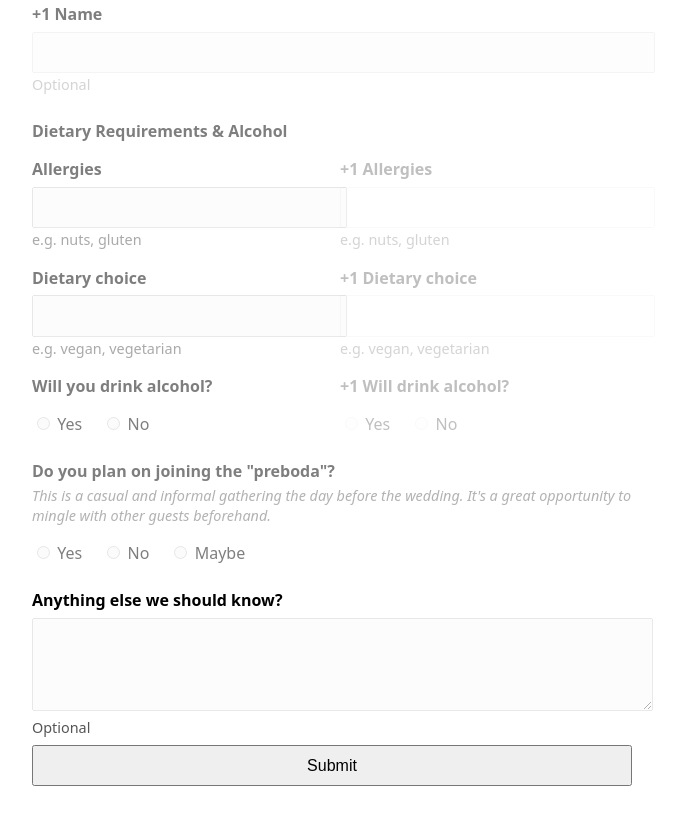
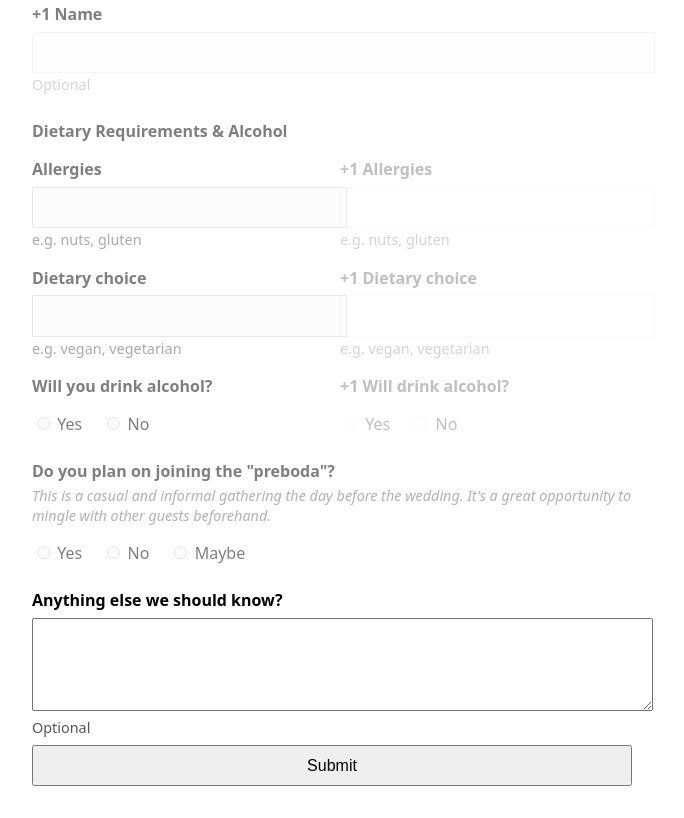
Before and after one commit to olegat/wedding-sites, a website: page public/rsvp.html in a window 1280 px wide. Shown: the part 572-1390 px from the top of the page, without its empty margins (308-992 px from the left). Drawn offline with Linux system fonts and the light colour scheme.

Commit message:
rsvp.html: do not disable the "notes-textfield"

```diff
--- a/public/rsvp.html
+++ b/public/rsvp.html
@@ -254,7 +254,7 @@
           <span lang="en">Anything else we should know?</span>
           <span lang="es">¿Algo más que debamos saber?</span>
           <span lang="fr">Autre chose à signaler ?</span>
-          <textarea id="notes-textarea" name="notes" rows="4"></textarea>
+          <textarea name="notes" rows="4"></textarea>
           <span class="placeholder" lang="en">Optional</span>
           <span class="placeholder" lang="es">Opcional</span>
           <span class="placeholder" lang="fr">Optionnel</span>
@@ -303,7 +303,6 @@
         'plus1-fieldset',
         'diet-fieldset',
         'preboda-fieldset',
-        'notes-textarea',
         ...PLUS1_TOGGLEABLE_IDS,
       ];
 
```
